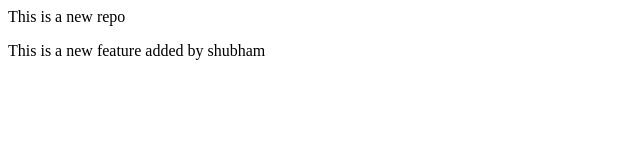
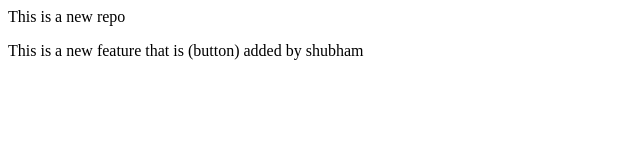
Before and after one commit to scwinjitselflearning/local_repo_01_github, a plain HTML site: page index.html in a window 1280 px wide. Shown: the whole page, without its empty margins (0-640 px from the left). Drawn offline with Linux system fonts and the light colour scheme.

Commit message:
Add_button

```diff
--- a/index.html
+++ b/index.html
@@ -1,2 +1,2 @@
 <p> This is a new repo <p>
-<p> This is a new feature added by shubham </p>
+<p> This is a new feature that is (button) added by shubham </p>
```
